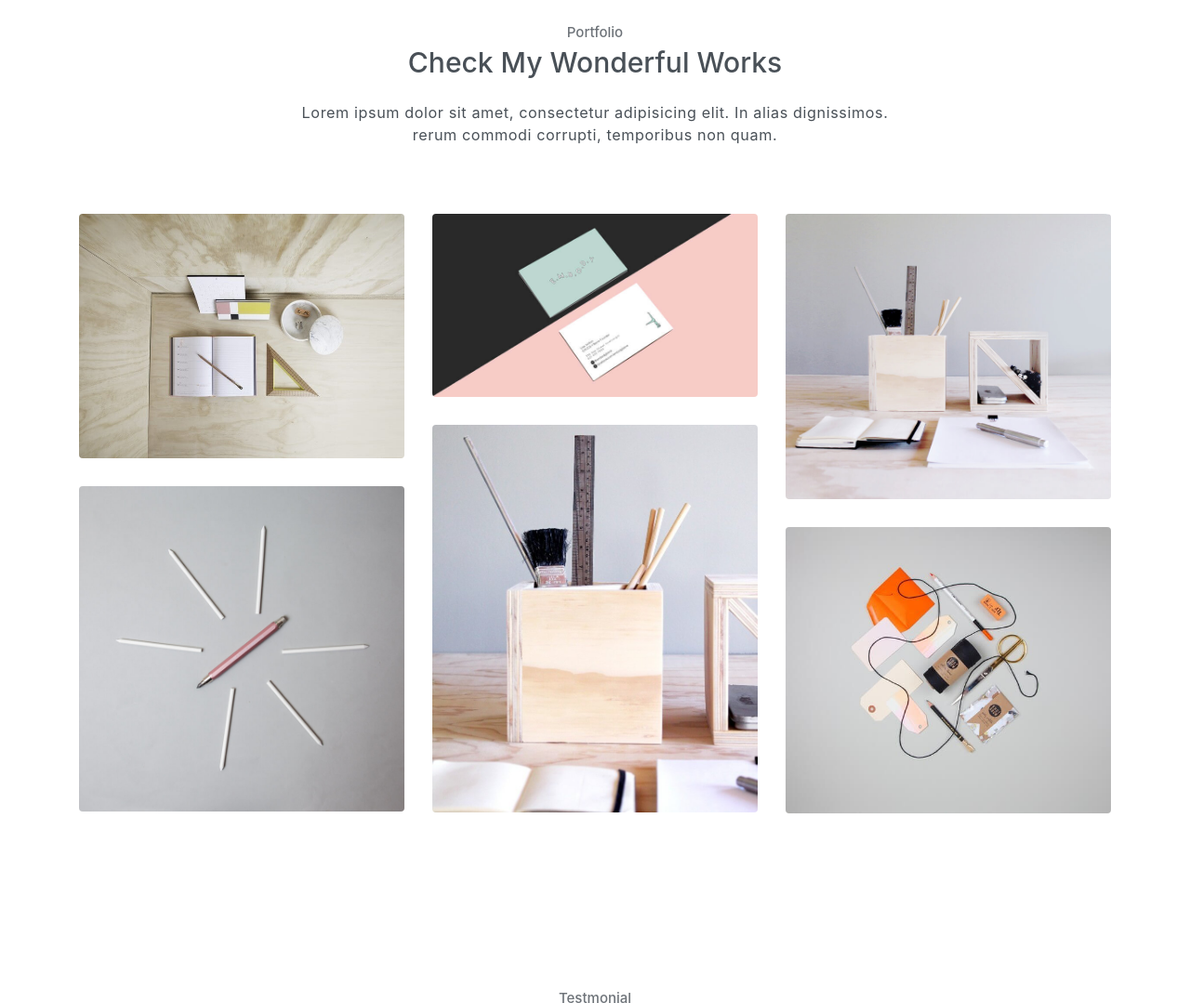
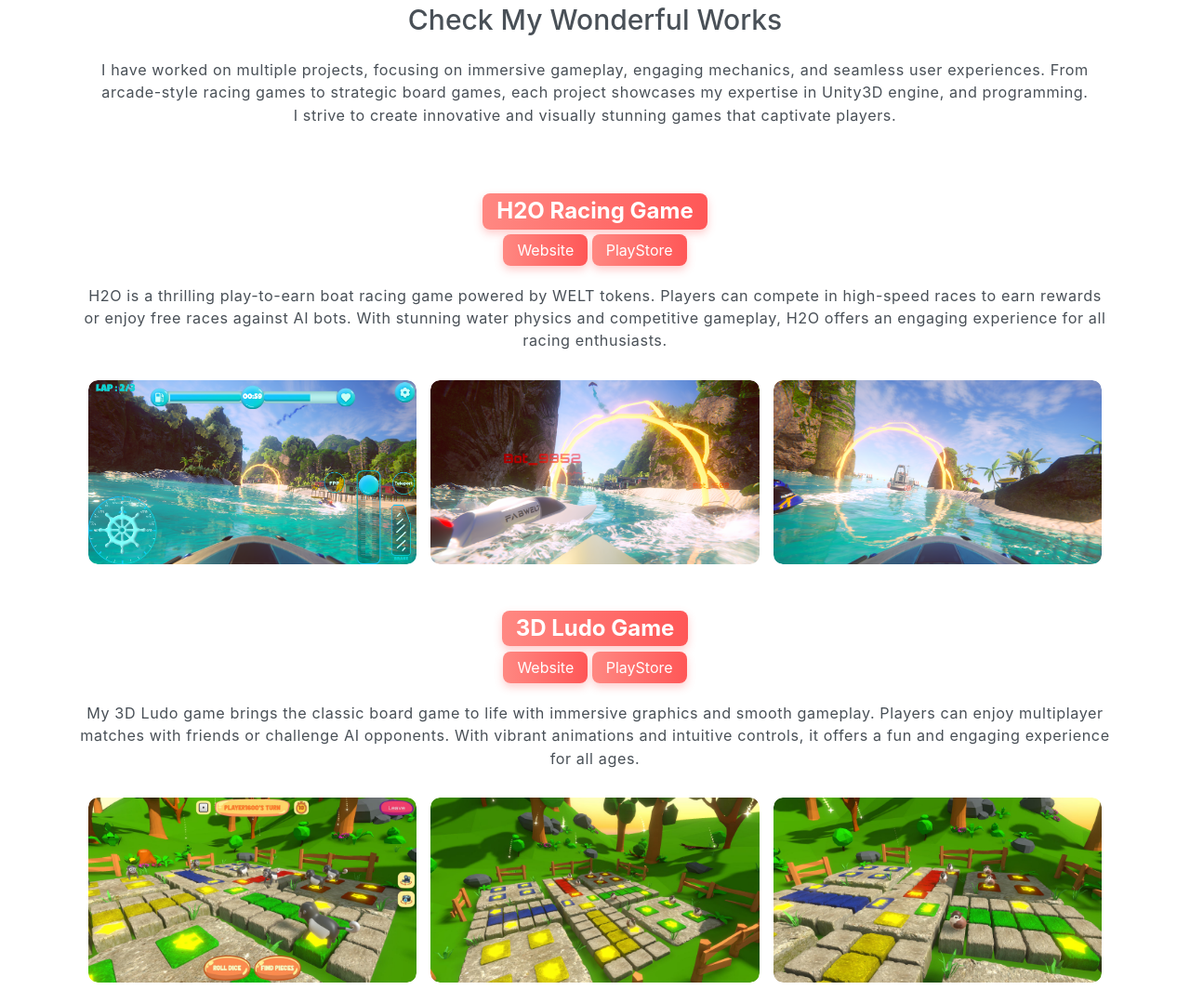
Before and after one commit to shubham-rgupta/shubham-rgupta.github.io, a plain HTML site: page index.html in a window 1280 px wide. Shown: the part 2664-3743 px from the top of the page at 93% size. Drawn offline with Linux system fonts and the light colour scheme.

Commit message:
Projects Updated

```diff
--- a/assets/css/index.css
+++ b/assets/css/index.css
@@ -36,10 +36,23 @@
         top: calc(50% - 45px);
         transform: translate(-50%, -50%) scale(1);
     }
+
     .skill-row {
     flex-direction: row;
     align-items: center;
-  }
+    }
+    /* Project title Hover Effect: Glow */
+    .project-title:hover {
+        transform: scale(1.05);
+        text-shadow: 0 0 10px rgba(255, 87, 87, 0.8);
+    }
+
+    /* Project title Hover Effect: Glow */
+    .link-button:hover {
+        transform: scale(1.05);
+        text-shadow: 0 0 10px rgba(255, 87, 87, 0.8);
+        color: white;
+    }
 }
 	/* More Styles */
 
@@ -72,3 +85,81 @@
     font-size: 18px;
     font-weight: bold;
   }
+
+  /* Project Section */
+.project {
+    margin-bottom: 40px;
+}
+
+/* Masonry Gallery */
+.gallery {
+    display: grid;
+    grid-template-columns: repeat(auto-fit, minmax(200px, 1fr));
+    gap: 15px;
+    padding: 10px;
+    justify-content: center;
+}
+
+/* Masonry Effect */
+.gallery-item {
+    position: relative;
+    overflow: hidden;
+    border-radius: 10px;
+}
+
+.gallery-item img {
+    width: 100%;
+    height: auto;
+    object-fit: cover;
+    transition: transform 0.3s ease, box-shadow 0.3s ease;
+    cursor: pointer;
+    border-radius: 10px;
+}
+
+.gallery-item:hover img {
+    transform: scale(1.1);
+    box-shadow: 0px 4px 15px rgba(0, 0, 0, 0.3);
+}
+/* Project Title Animation */
+.project-title {
+    font-size: 24px;
+    font-weight: bold;
+    position: relative;
+    opacity: 0;
+    transform: translateY(0);
+    animation: fadeInUp 0.8s ease-out forwards;
+    display: inline-block;
+    padding: 5px 15px;
+    background: linear-gradient(90deg, #FF8882, #FF5757);
+    color: white;
+    border-radius: 8px;
+    box-shadow: 0px 4px 10px rgba(255, 87, 87, 0.3);
+    transition: transform 0.3s ease, text-shadow 0.3s ease;
+}
+.project-p{
+    margin-top: 20px;
+    margin-bottom: 20px;
+}
+.link-button {
+    position: relative;
+    opacity: 0;
+    animation: fadeInUp 0.8s ease-out forwards;
+    display: inline-block;
+    padding: 5px 15px;
+    background: linear-gradient(90deg, #FF8882, #FF5757);
+    color: white;
+    border-radius: 8px;
+    box-shadow: 0px 4px 10px rgba(255, 87, 87, 0.3);
+    transition: transform 0.3s ease, text-shadow 0.3s ease;
+    text-decoration: none;
+  }
+
+
+@keyframes fadeInUp {
+    from {
+        opacity: 0;
+    }
+    to {
+        opacity: 1;
+    }
+}
--- a/index.html
+++ b/index.html
@@ -113,7 +113,6 @@
     <!-- Service section -->
     <section id="service" class="section">
         <div class="container text-center">
-            <h6 class="subtitle">Speciality</h6>
             <h6 class="section-title mb-4">What I Do</h6>
             <p class="mb-5 pb-4">I design and develop engaging gameplay systems, focusing on mechanics, AI, and multiplayer integration.<br/>With expertise in game prototyping, and performance optimization, I create immersive, cross-platform gaming experiences.</p>
 
@@ -197,78 +196,84 @@
     <!-- Portfolio section -->
     <section id="portfolio" class="section">
         <div class="container text-center">
-            <h6 class="subtitle">Portfolio</h6>
             <h6 class="section-title mb-4">Check My Wonderful Works</h6>
-            <p class="mb-5 pb-4">Lorem ipsum dolor sit amet, consectetur adipisicing elit. In alias dignissimos. <br> rerum commodi corrupti, temporibus non quam.</p>
+            <p class="mb-5 pb-4">I have worked on multiple projects, focusing on immersive gameplay, engaging mechanics, and seamless user experiences.
+            From arcade-style racing games to strategic board games, each project showcases my expertise in Unity3D engine, and programming.
+            <br>I strive to create innovative and visually stunning games that captivate players.</p>
 
-            <div class="row">
-                <div class="col-sm-4">
-                    <div class="img-wrapper">
-                        <img src="assets/imgs/folio-1.jpg" alt="">
-                        <div class="overlay">
-                            <div class="overlay-infos">
-                                <h5>Project Title</h5>
-                                <a href="javascript:void(0)"><i class="ti-zoom-in"></i></a>
-                                <a href="javascript:void(0)"><i class="ti-link"></i></a>
-                            </div>
-                        </div>
-                    </div>
-                    <div class="img-wrapper">
-                        <img src="assets/imgs/folio-2.jpg" alt="">
-                        <div class="overlay">
-                            <div class="overlay-infos">
-                                <h5>Project Title</h5>
-                                <a href="javascript:void(0)"><i class="ti-zoom-in"></i></a>
-                                <a href="javascript:void(0)"><i class="ti-link"></i></a>
-                            </div>
-                        </div>
-                    </div>
+        <section id="projects">
+
+            <!-- Project 1: H2O Game -->
+            <div class="project">
+                <h3 class="project-title">H2O Racing Game</h3>
+
+                <div>
+                    <a href="https://h2o.fabwelt.com/" target="_blank" class="link-button">
+                        Website
+                    </a>
+                    <a href="https://play.google.com/store/apps/details?id=com.FabweltStudios.H2O" target="_blank" class="link-button">
+                        PlayStore
+                    </a>
                 </div>
-                <div class="col-sm-4">
-                    <div class="img-wrapper">
-                        <img src="assets/imgs/folio-3.jpg" alt="">
-                        <div class="overlay">
-                            <div class="overlay-infos">
-                                <h5>Project Title</h5>
-                                <a href="javascript:void(0)"><i class="ti-zoom-in"></i></a>
-                                <a href="javascript:void(0)"><i class="ti-link"></i></a>
-                            </div>
-                        </div>
-                    </div>
-                    <div class="img-wrapper">
-                        <img src="assets/imgs/folio-4.jpg" alt="">
-                        <div class="overlay">
-                            <div class="overlay-infos">
-                                <h5>Project Title</h5>
-                                <a href="javascript:void(0)"><i class="ti-zoom-in"></i></a>
-                                <a href="javascript:void(0)"><i class="ti-link"></i></a>
-                            </div>
-                        </div>
-                    </div>
-                </div>
-                <div class="col-sm-4">
-                    <div class="img-wrapper">
-                        <img src="assets/imgs/folio-5.jpg" alt="">
-                        <div class="overlay">
-                            <div class="overlay-infos">
-                                <h5>Project Title</h5>
-                                <a href="javascript:void(0)"><i class="ti-zoom-in"></i></a>
-                                <a href="javascript:void(0)"><i class="ti-link"></i></a>
-                            </div>
-                        </div>
-                    </div>
-                    <div class="img-wrapper">
-                        <img src="assets/imgs/folio-6.jpg" alt="">
-                        <div class="overlay">
-                            <div class="overlay-infos">
-                                <h5>Project Title</h5>
-                                <a href="javascript:void(0)"><i class="ti-zoom-in"></i></a>
-                                <a href="javascript:void(0)"><i class="ti-link"></i></a>
-                            </div>
-                        </div>
-                    </div>
+
+                <p class="project-p">H2O is a thrilling play-to-earn boat racing game powered by WELT tokens.
+                Players can compete in high-speed races to earn rewards or enjoy free races against AI bots.
+                With stunning water physics and competitive gameplay,
+                H2O offers an engaging experience for all racing enthusiasts.</p>
+                <div class="gallery masonry">
+                    <div class="gallery-item"><img src="assets/imgs/Project/H2O_Main.png"></div>
+                    <div class="gallery-item wide"><img src="assets/imgs/Project/H2O_2.png"></div>
+                    <div class="gallery-item tall"><img src="assets/imgs/Project/H2O_3.png"></div>
                 </div>
             </div>
+
+            <!-- Project 2: Ludo 3D -->
+            <div class="project">
+                <h3 class="project-title">3D Ludo Game</h3>
+
+                <div>
+                    <a href="https://h2o.fabwelt.com/" target="_blank" class="link-button">
+                        Website
+                    </a>
+                    <a href="https://play.google.com/store/apps/details?id=com.FabweltStudios.H2O" target="_blank" class="link-button">
+                        PlayStore
+                    </a>
+                </div>
+
+                <p class="project-p">My 3D Ludo game brings the classic board game to life with immersive graphics and smooth gameplay.
+                Players can enjoy multiplayer matches with friends or challenge AI opponents.
+                With vibrant animations and intuitive controls, it offers a fun and engaging experience for all ages.</p>
+                <div class="gallery masonry">
+                    <div class="gallery-item"><img src="assets/imgs/Project/Ludo_Main.jpg"></div>
+                    <div class="gallery-item wide"><img src="assets/imgs/Project/Ludo_2.jpg"></div>
+                    <div class="gallery-item tall"><img src="assets/imgs/Project/Ludo_3.jpg"></div>
+                </div>
+            </div>
+
+            <!-- Project 2: Monowelt 3D -->
+            <div class="project">
+                <h3 class="project-title">3D Monopoly Game</h3>
+
+                <div>
+                    <a href="https://h2o.fabwelt.com/" target="_blank" class="link-button">
+                        Website
+                    </a>
+                    <a href="https://play.google.com/store/apps/details?id=com.FabweltStudios.H2O" target="_blank" class="link-button">
+                        PlayStore
+                    </a>
+                </div>
+
+                <p class="project-p">My 3D Monopoly game brings the classic board game to life with stunning visuals and
+                interactive gameplay. Players can trade, build, and strategize in a fully immersive 3D environment.
+                With multiplayer support, it offers a fun and competitive experience for friends and family.</p>
+                <div class="gallery masonry">
+                    <div class="gallery-item"><img src="assets/imgs/Project/Monopoly_Main.png"></div>
+                    <div class="gallery-item wide"><img src="assets/imgs/Project/Monopoly_2.png"></div>
+                    <div class="gallery-item tall"><img src="assets/imgs/Project/Monopoly_3.png"></div>
+                </div>
+            </div>
+
+        </section>
 
         </div>
     </section>
@@ -423,6 +428,7 @@
 	<!-- core  -->
     <script src="assets/vendors/jquery/jquery-3.4.1.js"></script>
     <script src="assets/vendors/bootstrap/bootstrap.bundle.js"></script>
+
     <!-- bootstrap 3 affix -->
 	<script src="assets/vendors/bootstrap/bootstrap.affix.js"></script>
 
```
Also changed, not shown: assets/imgs/Project/H2O_2.png (added), assets/imgs/Project/H2O_3.png (added), assets/imgs/Project/H2O_Main.png (added), assets/imgs/Project/Ludo_2.jpg (added), assets/imgs/Project/Ludo_3.jpg (added), assets/imgs/Project/Ludo_Main.jpg (added), assets/imgs/Project/Monopoly_2.png (added), assets/imgs/Project/Monopoly_3.png (added), 1 other file.
